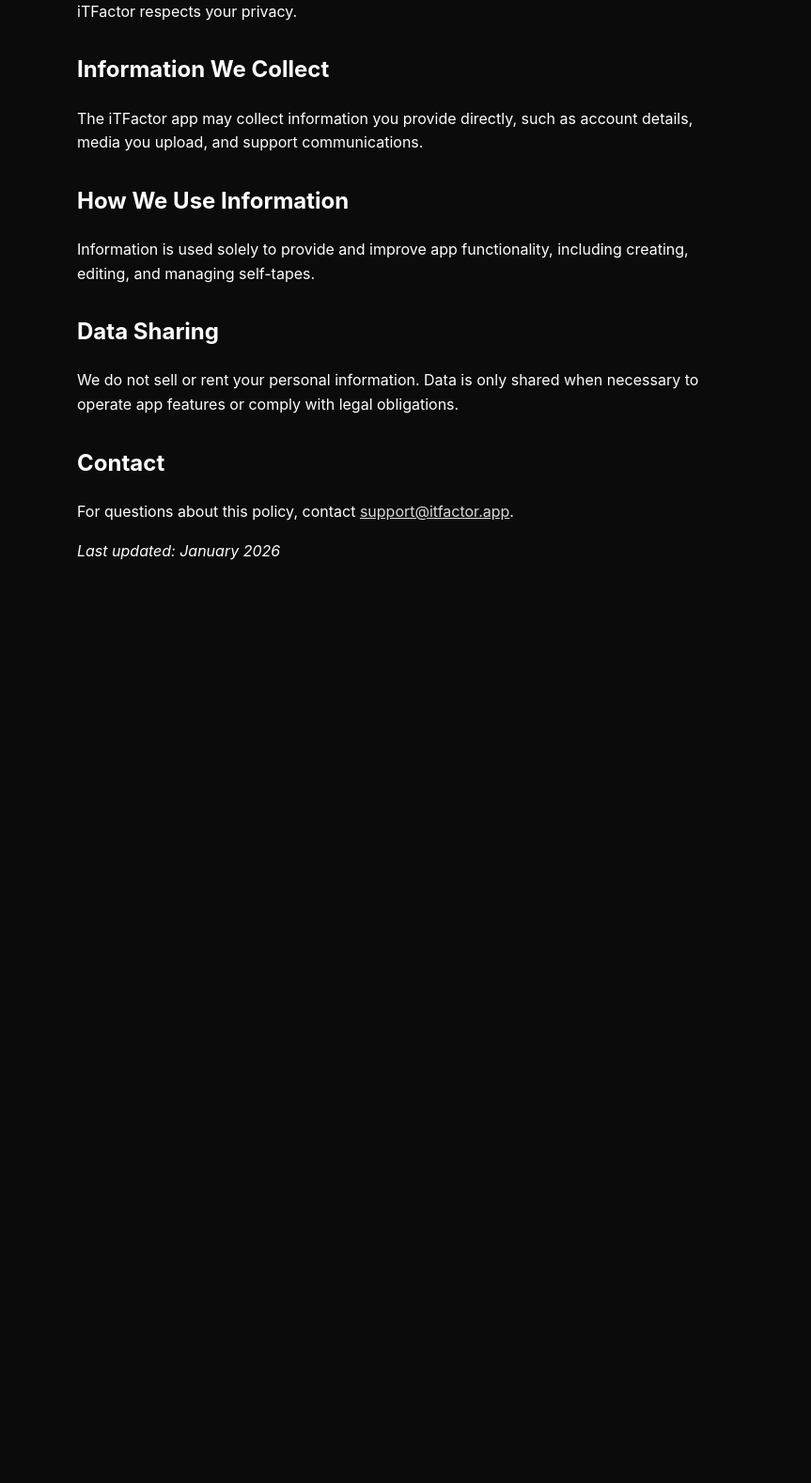
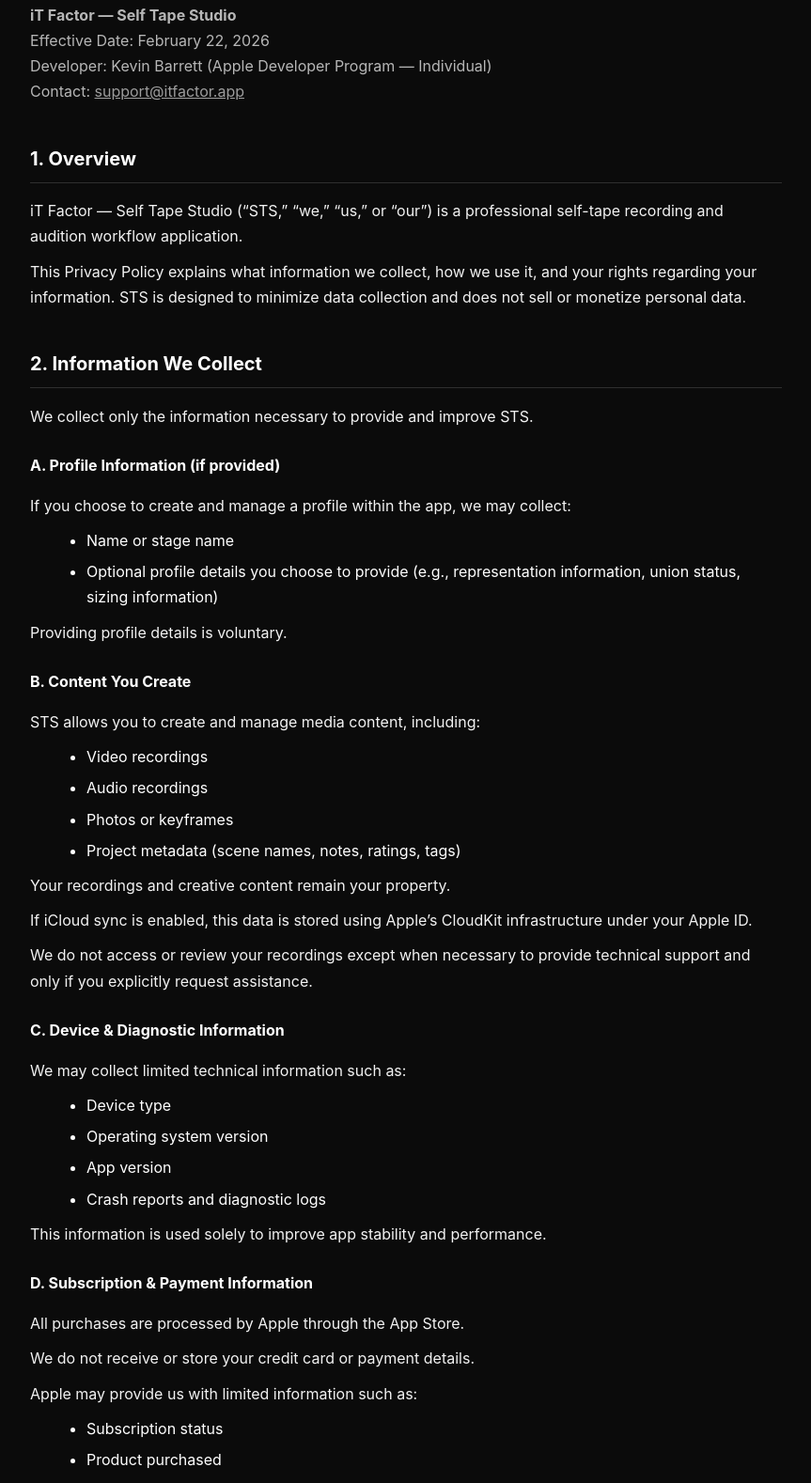
Before and after one commit to KevinBarrett2025/itfactor-site, a plain HTML site: page privacy.html in a window 1280 px wide. Shown: the part 163-1741 px from the top of the page at 94% size, without its empty margins (208-1071 px from the left). Before the commit the page ends 838 px from the top, so only its background shows below. Drawn offline with Linux system fonts and the light colour scheme.

Commit message:
Update privacy policy formatting and content
Updated to - iT_Factor_Privacy_Policy_GDPR_CCPA_Feb_22_2026

```diff
--- a/privacy.html
+++ b/privacy.html
@@ -2,56 +2,188 @@
 <html lang="en">
 <head>
   <meta charset="UTF-8" />
-  <title>Privacy Policy – iTFactor</title>
+  <title>Privacy Policy – iT Factor</title>
   <meta name="viewport" content="width=device-width, initial-scale=1" />
   <style>
     body {
       background: #0b0b0b;
       color: #ffffff;
       font-family: -apple-system, BlinkMacSystemFont, sans-serif;
-      max-width: 700px;
-      margin: 40px auto;
+      max-width: 800px;
+      margin: 60px auto;
       padding: 20px;
-      line-height: 1.6;
+      line-height: 1.7;
     }
-    h1, h2 {
-      margin-top: 30px;
+    h1 {
+      font-size: 32px;
+      margin-bottom: 10px;
+    }
+    h2 {
+      margin-top: 40px;
+      font-size: 20px;
+      border-bottom: 1px solid rgba(255,255,255,0.15);
+      padding-bottom: 8px;
+    }
+    h3 {
+      margin-top: 25px;
+      font-size: 16px;
+    }
+    p {
+      margin: 10px 0;
+      opacity: 0.95;
+    }
+    ul {
+      margin: 10px 0 10px 20px;
+    }
+    li {
+      margin: 6px 0;
     }
     a {
       color: #ffffff;
       opacity: 0.85;
+      text-decoration: underline;
+    }
+    .meta {
+      opacity: 0.7;
+      margin-bottom: 30px;
     }
   </style>
 </head>
 <body>
-  <h1>Privacy Policy</h1>
 
-  <p>iTFactor respects your privacy.</p>
+<h1>Privacy Policy</h1>
 
-  <h2>Information We Collect</h2>
-  <p>
-    The iTFactor app may collect information you provide directly, such as account details,
-    media you upload, and support communications.
-  </p>
+<p class="meta">
+  <strong>iT Factor — Self Tape Studio</strong><br>
+  Effective Date: February 22, 2026<br>
+  Developer: Kevin Barrett (Apple Developer Program — Individual)<br>
+  Contact: <a href="mailto:support@itfactor.app">support@itfactor.app</a>
+</p>
 
-  <h2>How We Use Information</h2>
-  <p>
-    Information is used solely to provide and improve app functionality, including
-    creating, editing, and managing self-tapes.
-  </p>
+<h2>1. Overview</h2>
+<p>
+iT Factor — Self Tape Studio (“STS,” “we,” “us,” or “our”) is a professional self-tape recording and audition workflow application.
+</p>
+<p>
+This Privacy Policy explains what information we collect, how we use it, and your rights regarding your information. STS is designed to minimize data collection and does not sell or monetize personal data.
+</p>
 
-  <h2>Data Sharing</h2>
-  <p>
-    We do not sell or rent your personal information. Data is only shared when necessary
-    to operate app features or comply with legal obligations.
-  </p>
+<h2>2. Information We Collect</h2>
+<p>We collect only the information necessary to provide and improve STS.</p>
 
-  <h2>Contact</h2>
-  <p>
-    For questions about this policy, contact
-    <a href="mailto:support@itfactor.app">support@itfactor.app</a>.
-  </p>
+<h3>A. Profile Information (if provided)</h3>
+<p>If you choose to create and manage a profile within the app, we may collect:</p>
+<ul>
+  <li>Name or stage name</li>
+  <li>Optional profile details you choose to provide (e.g., representation information, union status, sizing information)</li>
+</ul>
+<p>Providing profile details is voluntary.</p>
 
-  <p><em>Last updated: January 2026</em></p>
+<h3>B. Content You Create</h3>
+<p>STS allows you to create and manage media content, including:</p>
+<ul>
+  <li>Video recordings</li>
+  <li>Audio recordings</li>
+  <li>Photos or keyframes</li>
+  <li>Project metadata (scene names, notes, ratings, tags)</li>
+</ul>
+<p>
+Your recordings and creative content remain your property.
+</p>
+<p>
+If iCloud sync is enabled, this data is stored using Apple’s CloudKit infrastructure under your Apple ID.
+</p>
+<p>
+We do not access or review your recordings except when necessary to provide technical support and only if you explicitly request assistance.
+</p>
+
+<h3>C. Device & Diagnostic Information</h3>
+<p>We may collect limited technical information such as:</p>
+<ul>
+  <li>Device type</li>
+  <li>Operating system version</li>
+  <li>App version</li>
+  <li>Crash reports and diagnostic logs</li>
+</ul>
+<p>This information is used solely to improve app stability and performance.</p>
+
+<h3>D. Subscription & Payment Information</h3>
+<p>All purchases are processed by Apple through the App Store.</p>
+<p>We do not receive or store your credit card or payment details.</p>
+<p>Apple may provide us with limited information such as:</p>
+<ul>
+  <li>Subscription status</li>
+  <li>Product purchased</li>
+  <li>Transaction identifiers</li>
+</ul>
+<p>This information is used only to verify entitlements and enable Pro features.</p>
+
+<h3>E. Permissions</h3>
+<p>STS may request access to:</p>
+<ul>
+  <li>Camera (to record video)</li>
+  <li>Microphone (to record audio)</li>
+  <li>Photo Library or Files (to import/export media)</li>
+</ul>
+<p>You may revoke permissions at any time through iOS Settings. Some features may not function properly if permissions are denied.</p>
+
+<h2>3. How We Use Information</h2>
+<ul>
+  <li>Provide and operate STS features</li>
+  <li>Save and organize your projects</li>
+  <li>Sync data across devices (if iCloud sync is enabled)</li>
+  <li>Verify subscriptions and enable Pro features</li>
+  <li>Improve performance and fix bugs</li>
+  <li>Respond to support inquiries</li>
+</ul>
+<p>We do not sell, rent, or share personal information for advertising or marketing purposes.</p>
+
+<h2>4. Legal Basis for Processing (GDPR)</h2>
+<p>If you are located in the EEA, United Kingdom, or similar jurisdictions, our legal bases include:</p>
+<ul>
+  <li><strong>Performance of a contract:</strong> Providing the app and its features</li>
+  <li><strong>Legitimate interests:</strong> Improving stability, security, and performance</li>
+  <li><strong>Compliance with legal obligations</strong> where required</li>
+</ul>
+
+<h2>5. Data Sharing</h2>
+<p>We do not sell personal information.</p>
+<p>We may share information only in the following circumstances:</p>
+<ul>
+  <li>With Apple (subscription processing and iCloud services)</li>
+  <li>To comply with legal obligations</li>
+  <li>To protect rights and prevent fraud</li>
+  <li>In connection with a business transfer</li>
+</ul>
+
+<h2>6. Data Storage & Retention</h2>
+<p>If cloud sync is disabled, your data is stored locally on your device.</p>
+<p>If iCloud sync is enabled, your data is stored securely using Apple’s CloudKit under your Apple ID.</p>
+
+<h2>7. Your Privacy Rights (GDPR & CCPA)</h2>
+<p>Depending on your location, you may have rights including:</p>
+<ul>
+  <li>Access your personal information</li>
+  <li>Request correction</li>
+  <li>Request deletion</li>
+  <li>Data portability</li>
+  <li>Restrict or object to processing</li>
+</ul>
+<p>California residents have the right to know what information is collected and request deletion. We do not sell personal information.</p>
+<p>To exercise rights, contact: <a href="mailto:support@itfactor.app">support@itfactor.app</a></p>
+
+<h2>8. Data Deletion</h2>
+<p>You may delete locally stored data by deleting the app.</p>
+<p>If iCloud sync is enabled, manage stored data through your Apple ID iCloud settings.</p>
+
+<h2>9. Children’s Privacy</h2>
+<p>STS is not intended for children under 13. We do not knowingly collect personal information from children.</p>
+
+<h2>10. International Users</h2>
+<p>Your information may be processed in the United States or other jurisdictions where service providers operate.</p>
+
+<h2>11. Changes to This Policy</h2>
+<p>We may update this Privacy Policy from time to time. We will update the Effective Date when changes are made.</p>
+
 </body>
 </html>
```
